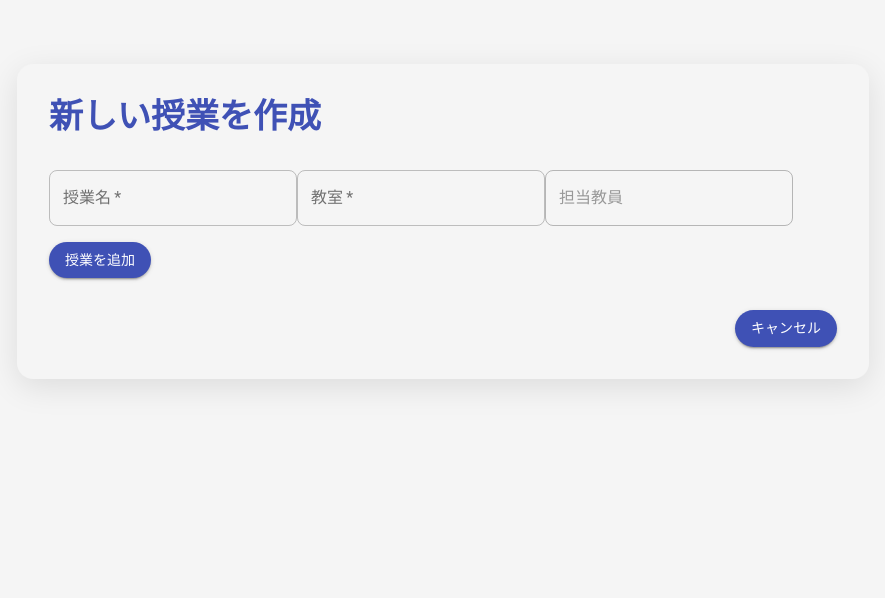
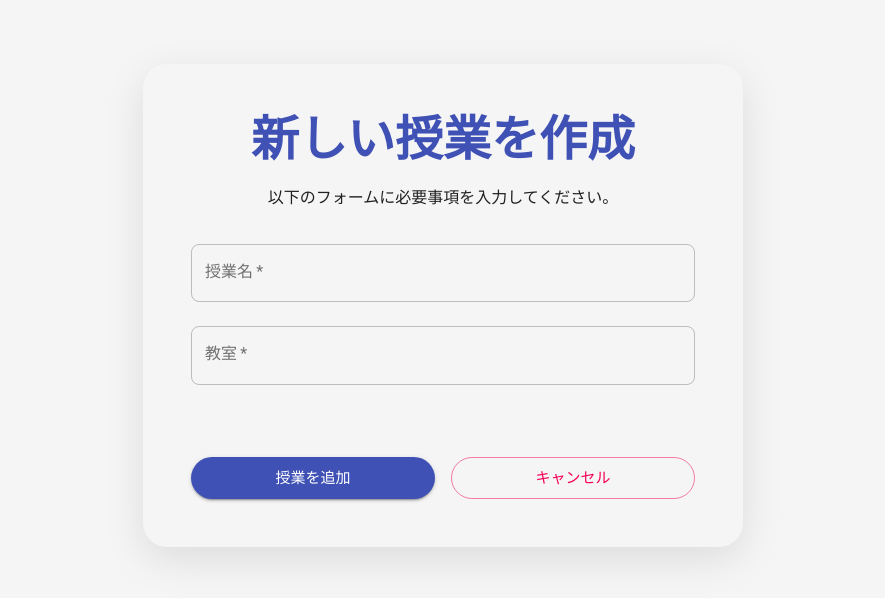
Before and after one commit to Hosi121/ShareTube, a React (Vite) app in the folder frontend/ShareTube/: page /addclass in a window 1280 px wide. Shown: the top 598 px of the page, without its empty margins (197-1082 px from the left). Built offline with nearby package versions, Linux system fonts and the light colour scheme; no server answers.

Commit message:
fix: 授業追加ぺージのデザインを改善

```diff
--- a/frontend/ShareTube/src/components/organisms/ClassForm.tsx
+++ b/frontend/ShareTube/src/components/organisms/ClassForm.tsx
@@ -39,7 +39,6 @@ const AddClassForm: React.FC<AddClassFormProps> = ({
           onChange={(e) => setClassLocation(e.target.value)}
           required
         />
-        <InputField label="担当教員" value={currentUserName} disabled />
       </Box>
       <Button
         type="submit"
--- a/frontend/ShareTube/src/components/pages/CreateClassPage.tsx
+++ b/frontend/ShareTube/src/components/pages/CreateClassPage.tsx
@@ -8,22 +8,34 @@ import {
   styled,
   Paper,
   Grid,
+  TextField,
+  Button,
 } from "@mui/material";
-import AddClassForm from "../organisms/ClassForm";
 import { animated } from "react-spring";
 import { Class } from "../../types/class";
 import { classService } from "../../services/classService";
 import { useNavigate } from "react-router-dom";
-import EduCancelButton from "../molecules/EduCancelButton";
 import useUserData from "../../hooks/useUserData";
 
 const AnimatedBox = animated(Box);
 
 const StyledPaper = styled(Paper)(({ theme }) => ({
-  padding: theme.spacing(4),
+  padding: theme.spacing(6),
   background: theme.palette.background.default,
-  boxShadow: "0 8px 32px rgba(0, 0, 0, 0.1)",
-  borderRadius: theme.shape.borderRadius * 2,
+  boxShadow: "0 12px 40px rgba(0, 0, 0, 0.1)",
+  borderRadius: theme.shape.borderRadius * 3,
+  maxWidth: 600,
+  margin: "0 auto",
+}));
+
+const StyledTextField = styled(TextField)(({ theme }) => ({
+  marginBottom: theme.spacing(3),
+  "& .MuiOutlinedInput-root": {
+    fontSize: "1.1rem",
+    "&:hover fieldset": {
+      borderColor: theme.palette.primary.main,
+    },
+  },
 }));
 
 const AddClass: React.FC = () => {
@@ -32,18 +44,22 @@ const AddClass: React.FC = () => {
   const [isLoading, setIsLoading] = useState(false);
   const [error, setError] = useState<string | null>(null);
   const [successMessage, setSuccessMessage] = useState<string | null>(null);
+  const [className, setClassName] = useState("");
+  const [classRoom, setClassRoom] = useState("");
 
-  const handleAddClass = async (
-    newClass: Omit<Class, "id" | "created_at" | "updated_at" | "teacher">
-  ) => {
+  const handleAddClass = async () => {
     setIsLoading(true);
     setError(null);
     try {
+      const newClass: Omit<Class, "id" | "created_at" | "updated_at"> = {
+        className: className,
+        classLocation: classRoom,
+        teacherName: user.username,
+      };
       const classToCreate = {
         ...newClass,
         teacher: user.username,
       };
-
       await classService.createClass(classToCreate);
       setSuccessMessage("授業が正常に作成されました。");
       setTimeout(() => {
@@ -61,22 +77,60 @@ const AddClass: React.FC = () => {
       <AnimatedBox>
         <StyledPaper elevation={3}>
           <Typography
-            variant="h4"
+            variant="h3"
             component="h1"
             gutterBottom
             color="primary"
             fontWeight="bold"
-            sx={{ mb: 4 }}
+            sx={{ mb: 2, textAlign: "center" }}
           >
             新しい授業を作成
           </Typography>
-          <AddClassForm
-            onAddClass={handleAddClass}
-            currentUserName={user}
-            isLoading={isLoading}
+          <Typography variant="subtitle1" sx={{ mb: 4, textAlign: "center" }}>
+            以下のフォームに必要事項を入力してください。
+          </Typography>
+          <StyledTextField
+            fullWidth
+            label="授業名"
+            variant="outlined"
+            value={className}
+            onChange={(e) => setClassName(e.target.value)}
+            required
           />
-          <Grid container justifyContent="flex-end" sx={{ mt: 4 }}>
-            <EduCancelButton />
+          <StyledTextField
+            fullWidth
+            label="教室"
+            variant="outlined"
+            value={classRoom}
+            onChange={(e) => setClassRoom(e.target.value)}
+            required
+          />
+          <Grid container spacing={2} sx={{ mt: 4 }}>
+            <Grid item xs={6}>
+              <Button
+                fullWidth
+                variant="contained"
+                color="primary"
+                size="large"
+                onClick={handleAddClass}
+                disabled={isLoading}
+                sx={{ sx: 2, borderRadius: 28 }}
+              >
+                授業を追加
+              </Button>
+            </Grid>
+            <Grid item xs={6}>
+              <Button
+                fullWidth
+                variant="outlined"
+                color="secondary"
+                size="large"
+                sx={{ sx: 2, borderRadius: 28 }}
+                onClick={() => navigate("/eduhome")}
+              >
+                キャンセル
+              </Button>
+            </Grid>
           </Grid>
         </StyledPaper>
       </AnimatedBox>
```
